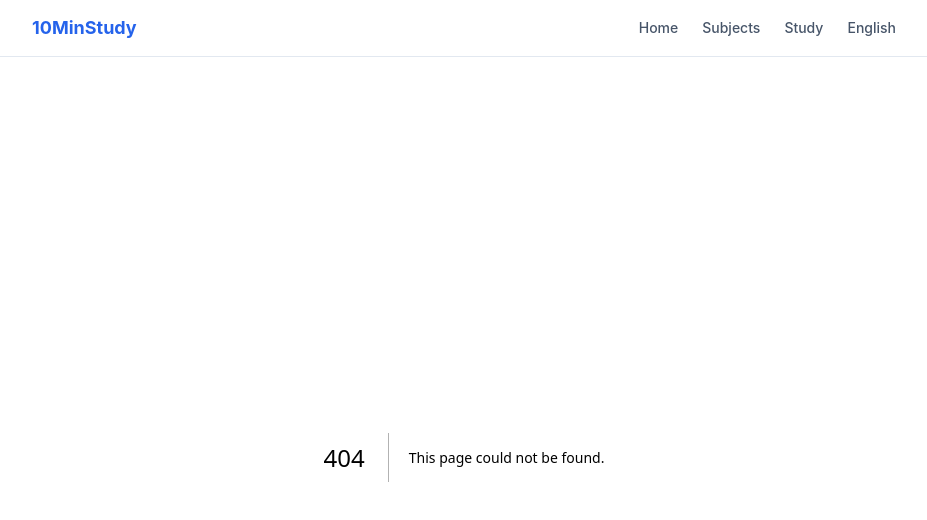
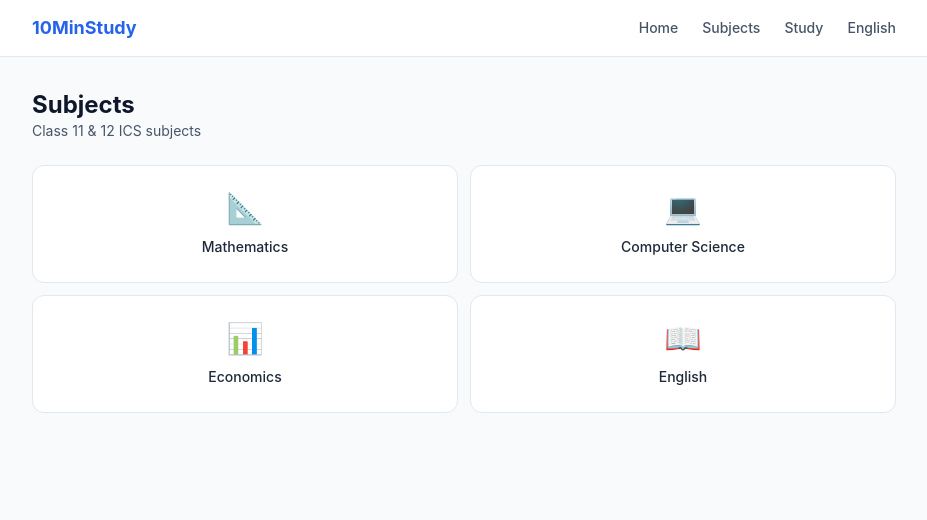
Before and after one commit to cryptopknews-glitch/Study-, a Next.js app: page /subjects in a window 1280 px wide. Before the commit this address had no page. Shown: the top 520 px of the page, without its empty margins (176-1103 px from the left). Built offline with nearby package versions, Linux system fonts and the light colour scheme.

Commit message:
Phase 2: Create/Update src/app/subjects/page.tsx

```diff
--- /dev/null
+++ b/src/app/subjects/page.tsx
@@ -0,0 +1,26 @@
+import Link from 'next/link'
+import { SUBJECTS } from '@/lib/constants'
+
+export default function SubjectsPage() {
+  return (
+    <div className="px-4 py-8 space-y-6 pb-16">
+      <div>
+        <h1 className="text-2xl font-bold text-slate-900">Subjects</h1>
+        <p className="text-slate-600 text-sm">Class 11 &amp; 12 ICS subjects</p>
+      </div>
+
+      <div className="grid grid-cols-2 gap-3">
+        {SUBJECTS.map((s) => (
+          <Link
+            key={s.id}
+            href={`/study?subject=${encodeURIComponent(s.id)}`}
+            className="rounded-xl border border-slate-200 bg-white py-6 text-center active:bg-slate-50"
+          >
+            <span className="block text-3xl mb-2">{s.icon}</span>
+            <span className="text-sm font-medium text-slate-800">{s.label}</span>
+          </Link>
+        ))}
+      </div>
+    </div>
+  )
+}
```
